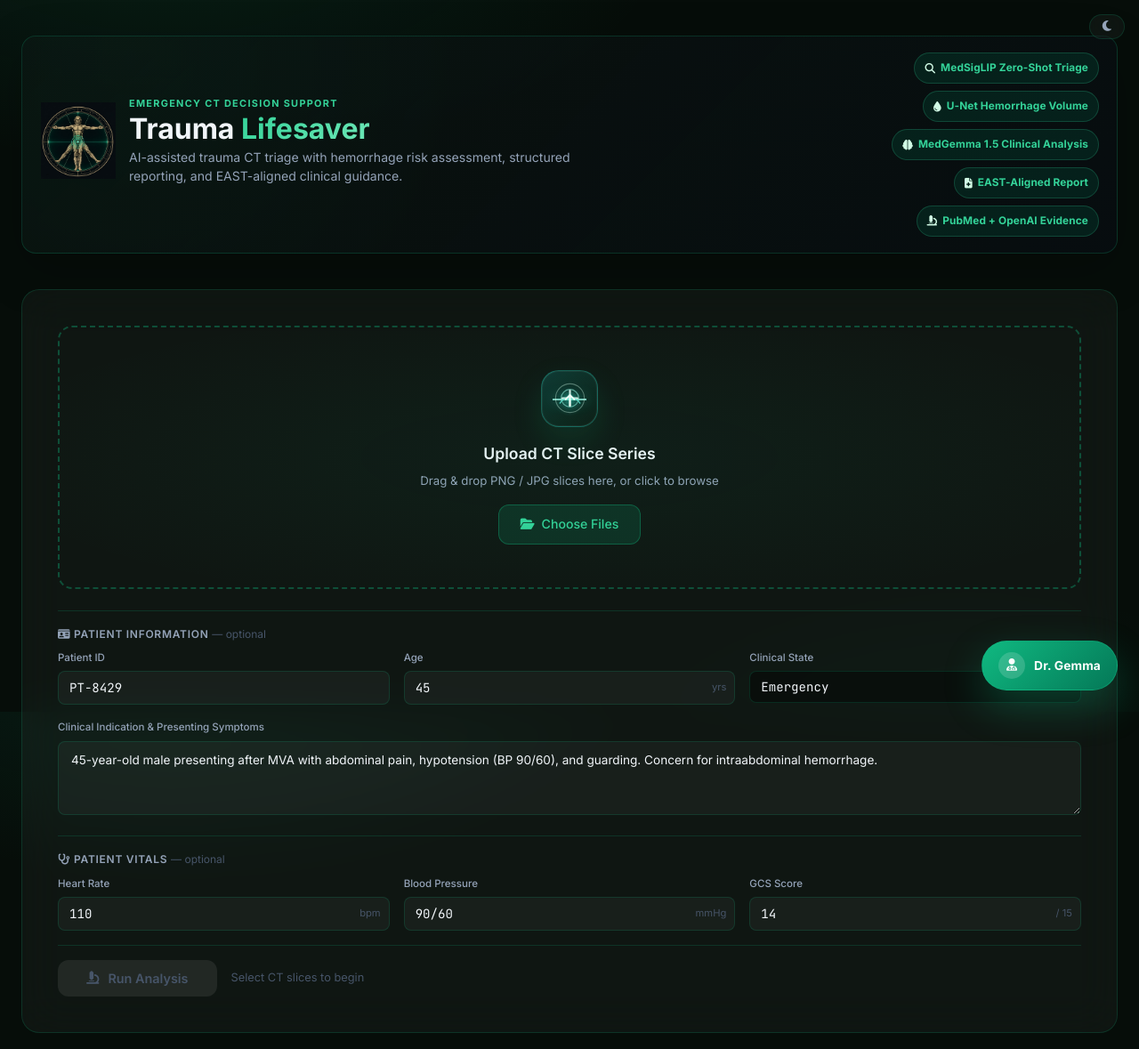
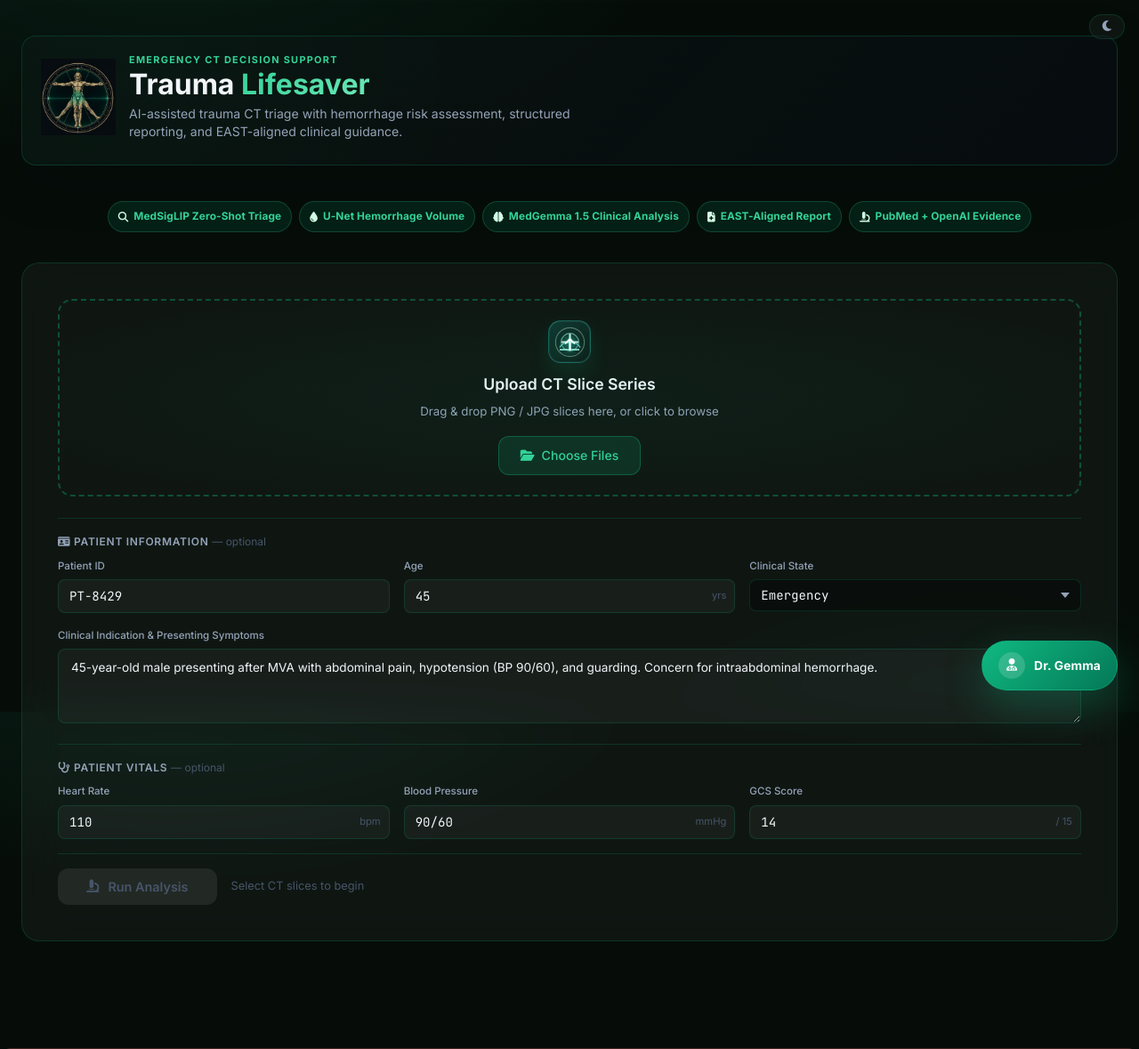
Before and after one commit to jayantsom/Trauma_Lifesaver, a Flask app: page / in a window 1280 px wide. Shown: the top 1179 px of the page at 89% size. Run offline with Flask 3, Linux system fonts and the light colour scheme.

Commit message:
small ui changes

```diff
--- a/ui/static/css/style.css
+++ b/ui/static/css/style.css
@@ -251,14 +251,14 @@ body {
     line-height: 1.45;
 }
 
-.header-badges {
-    display: flex;
-    flex-direction: column;
-    align-items: flex-end;
+.model-chips-bar {
+    display: flex;
+    flex-wrap: wrap;
     justify-content: center;
     gap: 8px;
-    flex-wrap: wrap;
-    max-width: 260px;
+    margin-top: -10px;
+    margin-bottom: var(--sp-lg);
+    padding: 10px 0;
 }
 
 .chip {
@@ -327,7 +327,7 @@ body {
     position: relative;
     border: 2px dashed rgba(16, 185, 129, 0.35);
     border-radius: var(--radius-lg);
-    padding: 3rem var(--sp-lg);
+    padding: 1.4rem var(--sp-lg);
     text-align: center;
     cursor: pointer;
     overflow: hidden;
@@ -350,9 +350,9 @@ body {
 
 .upload-icon-wrap {
     position: relative;
-    width: 64px;
-    height: 64px;
-    border-radius: 20px;
+    width: 48px;
+    height: 48px;
+    border-radius: 14px;
     background:
         radial-gradient(circle at 50% 55%, rgba(45, 212, 191, 0.22), transparent 36%),
         linear-gradient(145deg, rgba(13, 148, 136, 0.28), rgba(5, 46, 22, 0.18));
@@ -361,11 +361,11 @@ body {
     align-items: center;
     justify-content: center;
     color: var(--accent-light);
-    margin-bottom: var(--sp-md);
+    margin-bottom: 10px;
     overflow: hidden;
     transition: transform 0.3s, box-shadow 0.3s, border-color 0.3s;
     box-shadow:
-        0 14px 34px rgba(16, 185, 129, 0.14),
+        0 10px 24px rgba(16, 185, 129, 0.14),
         inset 0 0 0 1px rgba(255, 255, 255, 0.06);
 }
 
--- a/ui/templates/index.html
+++ b/ui/templates/index.html
@@ -92,14 +92,16 @@
                     </div>
                 </div>
             </div>
-            <div class="header-badges">
-                <span class="chip"><i class="fas fa-magnifying-glass"></i> MedSigLIP Zero-Shot Triage</span>
-                <span class="chip"><i class="fas fa-droplet"></i> U-Net Hemorrhage Volume</span>
-                <span class="chip"><i class="fas fa-brain"></i> MedGemma 1.5 Clinical Analysis</span>
-                <span class="chip"><i class="fas fa-file-medical"></i> EAST-Aligned Report</span>
-                <span class="chip"><i class="fas fa-microscope"></i> PubMed + OpenAI Evidence</span>
-            </div>
         </header>
+
+        <!-- MODEL CHIPS BAR -->
+        <div class="model-chips-bar">
+            <span class="chip"><i class="fas fa-magnifying-glass"></i> MedSigLIP Zero-Shot Triage</span>
+            <span class="chip"><i class="fas fa-droplet"></i> U-Net Hemorrhage Volume</span>
+            <span class="chip"><i class="fas fa-brain"></i> MedGemma 1.5 Clinical Analysis</span>
+            <span class="chip"><i class="fas fa-file-medical"></i> EAST-Aligned Report</span>
+            <span class="chip"><i class="fas fa-microscope"></i> PubMed + OpenAI Evidence</span>
+        </div>
 
         <!-- ERROR BANNER -->
         <div class="error-banner hidden" id="errorBanner">
```
